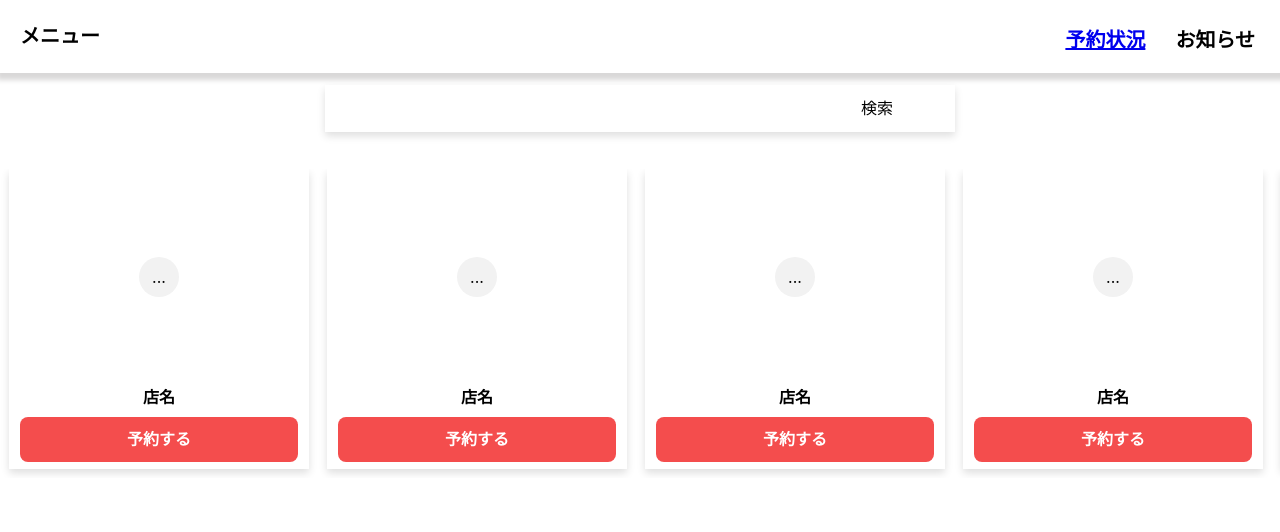
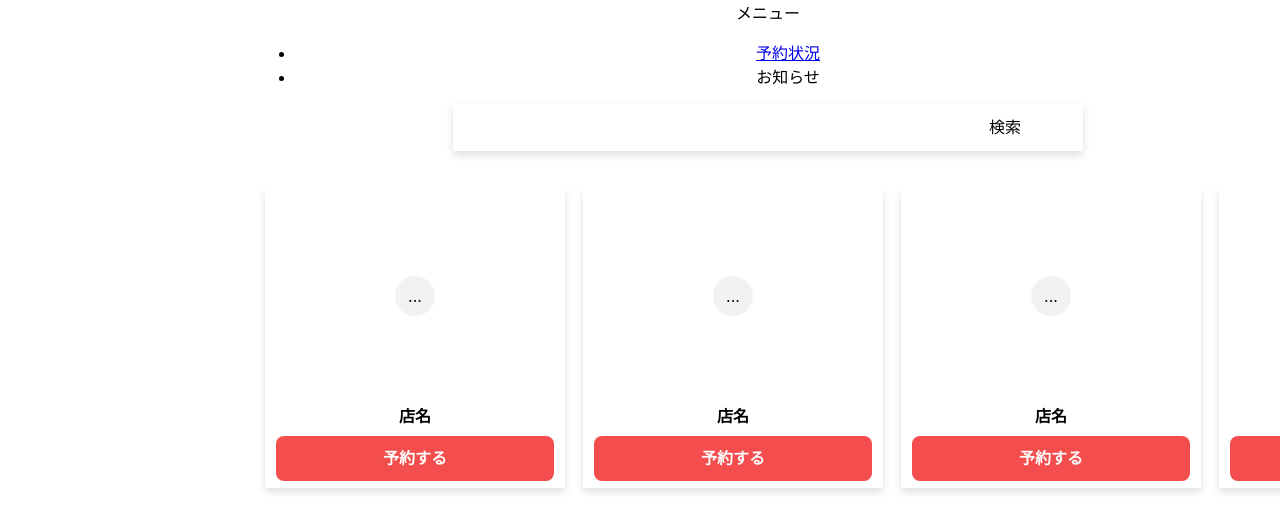
Before and after one commit to Espi8624/reservation_web, a React (Create React App) app: page / in a window 1280 px wide. Shown: the top 532 px of the page. Built offline with nearby package versions, Linux system fonts and the light colour scheme.

Commit message:
ready for repair nav bar

```diff
--- a/src/App.css
+++ b/src/App.css
@@ -1,43 +1,15 @@
 .App {
+  float: right;
   text-align: center;
+  width: 80vw;
 }
 
-.white-space {
-  margin-top: 85px;
-}
+.navigation-bar-wrap {
+  position: fixed;
+  height: 100vh;
+  width: 19vw;
 
-.navigation-bar {
-  position: fixed;
-  top: 0;
-  /* width: 100% */
-  left: 0;
-  right: 0;
-
-  background: #ffffff;
-  box-shadow: 2px 2px 5px 5px #d9d8d8;
-
-  display: flex;
-  color: black;
-  padding: 20px;
-  font-weight: 600;
-  font-size: 20px;
-
-  justify-content: space-between;
-}
-
-.nav-button-l {
-  line-height: 33px;
-}
-
-.nav-button-r {
-  line-height: 1px;
-}
-
-.nav-button-r ul li {
-  list-style-type: none;
-  float: left;
-
-  margin: 0 5px 0 25px;
+  background-color: #f44d4d;
 }
 
 .content {
```
